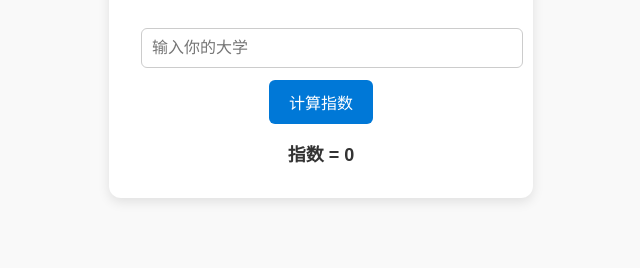
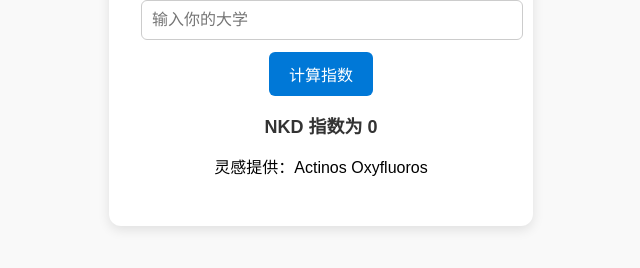
Before and after one commit to Kisechan/nkd-index, a plain HTML site: page index.html in a window 1280 px wide. Both pictures are taken after a click on the button "计算指数". Shown: the part 354-622 px from the top of the page, without its empty margins (319-959 px from the left). Drawn offline with Linux system fonts and the light colour scheme.

Commit message:
更新页面

```diff
--- a/index.html
+++ b/index.html
@@ -54,6 +54,7 @@
     <input type="text" id="inputText" placeholder="输入你的大学">
     <button onclick="calculateIndex()">计算指数</button>
     <div class="result" id="result">指数结果将在这里显示</div>
+    <p>灵感提供：Actinos Oxyfluoros</p>
   </div>
 
   <script>
@@ -75,7 +76,7 @@
       }
 
       document.getElementById("result").innerText =
-        "指数 = " + index;
+        "NKD 指数为 " + index;
     }
   </script>
 </body>
```
